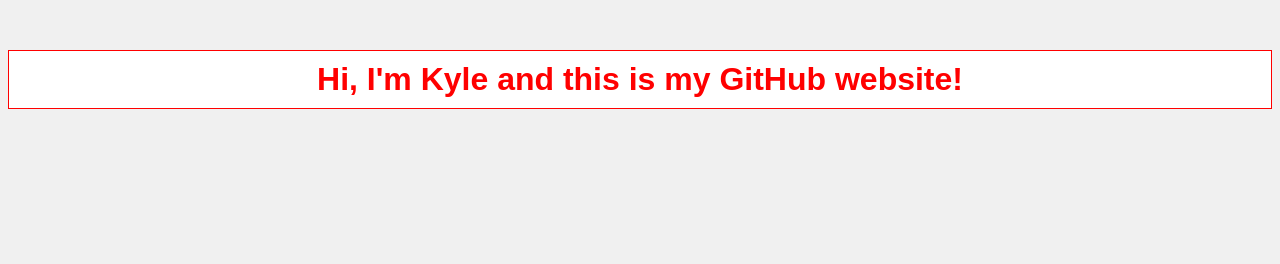
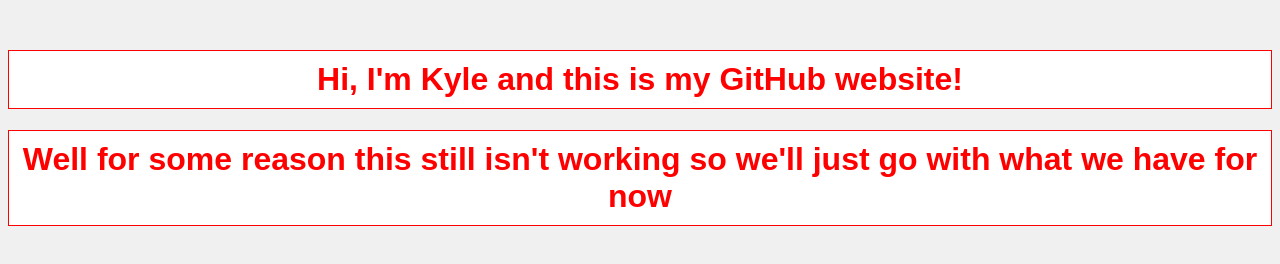
Before and after one commit to kylep14/kylep14, a plain HTML site: page index.html in a window 1280 px wide. Drawn offline with Linux system fonts and the light colour scheme.

Commit message:
Update index.html

```diff
--- a/index.html
+++ b/index.html
@@ -6,5 +6,6 @@
 </head>
 <body>
     <h1>Hi, I'm Kyle and this is my GitHub website!</h1>
+    <h1>Well for some reason this still isn't working so we'll just go with what we have for now</h1>
 </body>
 </html>
```
